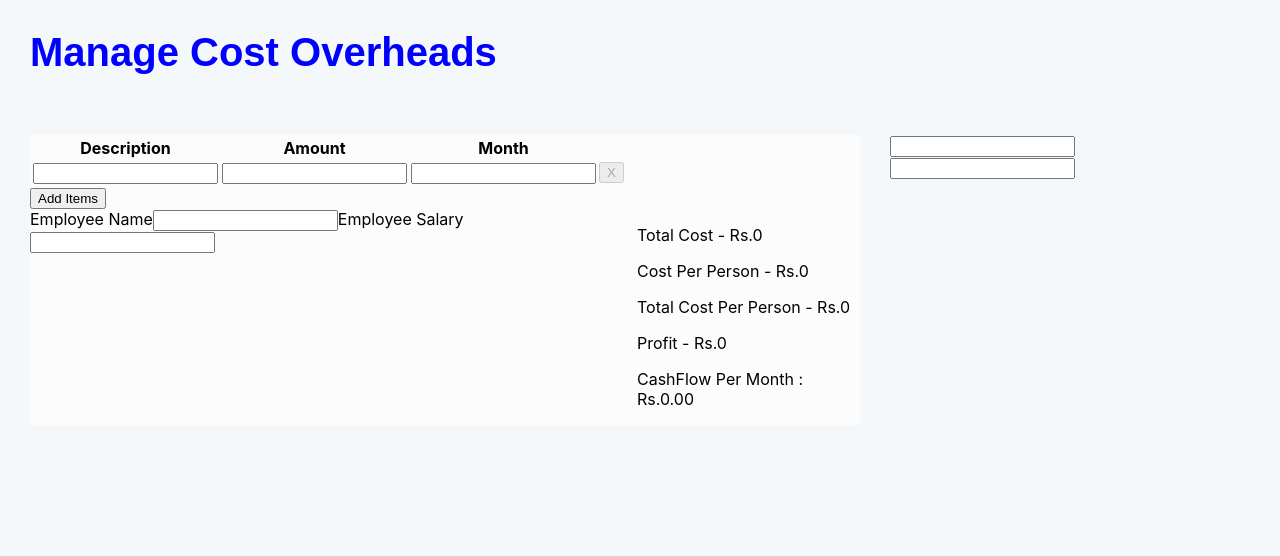
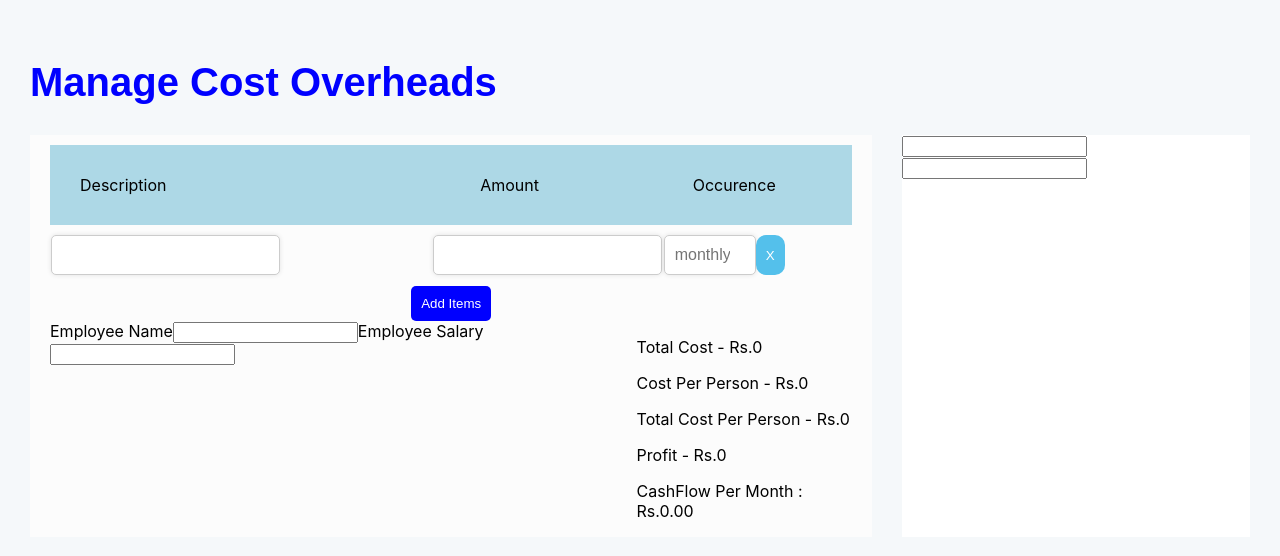
Before and after one commit to rohxnn/EmployeeCost, a React (Create React App) app: page / in a window 1280 px wide. Shown: the top 556 px of the page. Built offline with nearby package versions, Linux system fonts and the light colour scheme.

Commit message:
style(AppItem): style ui for add item

```diff
--- a/src/App.css
+++ b/src/App.css
@@ -6,7 +6,9 @@
 header {
   padding: 30px;
   font-size: 40px;
-  font-family:fantasy ;
+  font-family: fantasy;
   font-weight: bold;
   color: blue;
+  position: relative;
+  top: 30px;
 }
--- a/src/components/AddItem/AddItem.css
+++ b/src/components/AddItem/AddItem.css
@@ -1,12 +1,91 @@
 .box {
-    display: flex;
-    gap: 30px;
-    padding: 30px;
+  display: flex;
+  gap: 30px;
+  padding: 30px;
 }
+
 .sub-box {
-    width: 70%;
-    background-color: rgb(252, 252, 252);
+  padding: 10px 20px 0 20px;
+  width: 70%;
+  background-color: rgb(252, 252, 252);
 }
-.side-box {
+
+table {
+  width: 100%;
+  border-collapse: collapse;
+}
+
+td {
+  padding-top: 10px;
+}
+
+th {
+  font-weight: 400;
+}
+
+th:nth-child(1),
+td:nth-child(1) {
+  text-align: left;
 
 }
+
+th:nth-child(2) {
+  text-align: center;
+}
+
+td:nth-child(2) {
+  text-align: right;
+}
+
+th:nth-child(3),
+td:nth-child(3) {
+  text-align: left;
+}
+
+th {
+  padding: 30px;
+  background-color: lightblue;
+}
+
+.add-button {
+  margin-top: 10px;
+  padding: 10px;
+  background-color: blue;
+  color: white;
+  border: none;
+  border-radius: 5px;
+}
+
+.button-box {
+  display: flex;
+  justify-content: center;
+}
+
+.delete-button {
+  padding: 10px;
+  border-radius: 10px;
+  background-color: rgb(84, 192, 235);
+  color: white;
+  border: none;
+}
+
+.custom-input {
+  padding: 10px;
+  border: 1px solid #ccc;
+  border-radius: 5px;
+  box-shadow: 0 0 5px rgba(0, 0, 0, 0.1);
+  font-size: 16px;
+  outline: none;
+}
+
+.monthly-block {
+  display: flex;
+}
+
+.monthly-input {
+  width: 70px;
+}
+
+.side-box {
+  background-color: white;
+}
--- a/src/components/AddItem/AddItem.js
+++ b/src/components/AddItem/AddItem.js
@@ -19,7 +19,7 @@
   }
 
   const handleAddClick = () => {
-    setInputList([...inputList, { description: '', amount: '', month: '' }])
+    setInputList([...inputList, { description: '', amount: '', occurence: '' }])
   }
 
   // function getTotalAmount() {
@@ -41,49 +41,43 @@
 
   useEffect(() => {
     const newTotalAmount = inputList.reduce((accumulator, data) => {
-      return accumulator + (data.amount / data.month);
+      return accumulator + (data.amount / data.occurence);
     }, 0);
     console.log(newTotalAmount);
     setTotalAmount(newTotalAmount);
   }, [inputList]);
-
   return (
     <>
       <div className='box'>
         <div className='sub-box'>
-          {
-            updatedInputList.map((x, i) => {
-              return (
-                <div className='formBox' key={i}>
           <table>
-                  <thead>
-                    <tr>
+            <thead className="myTable">
+              <tr className="table-header">
                 <th>Description</th>
                 <th>Amount</th>
-                      <th>Month</th>
+                <th>Occurence</th>
               </tr>
             </thead>
+
             <tbody>
-                    <tr>
+              {updatedInputList.map((x, i) => (
+                <tr key={i}>
                   <td>
-                      <input type='text' name="description" value={x.description} onChange={(e) => handleInputChange(e, i)} />
+                    <input className='custom-input' type='text' name="description" value={x.description} onChange={(e) => handleInputChange(e, i)} />
                   </td>
                   <td>
-                      <input type='number' name="amount" value={x.amount} onChange={(e) => handleInputChange(e, i)} />
+                    <input className='custom-input' type='number' name="amount" value={x.amount} onChange={(e) => handleInputChange(e, i)} />
                   </td>
-                      <td>
-                      <input type='number' name="month" value={x.month} onChange={(e) => handleInputChange(e, i)} />
+                  <td className='monthly-block'>
+                    <input className='custom-input monthly-input' type='number' name="occurence" placeholder='monthly' value={x.month} onChange={(e) => handleInputChange(e, i)} />
+                    <button disabled={updatedInputList.length <= 1} className='delete-button' onClick={() => deleteSection(i)}>X</button>
                   </td>
-                        <button disabled={updatedInputList.length <= 1} onClick={() => deleteSection(i)}>X</button>
                 </tr>
+              ))}
             </tbody>
           </table>
-                </div>
-              );
-            })
-          }
-          <div>
-            <button onClick={handleAddClick}>Add Items</button>
+          <div className='button-box'>
+            <button className='add-button' onClick={handleAddClick}>Add Items</button>
           </div>
           <div>
             <EmployeeDetail
@@ -104,5 +98,4 @@
     </>
   );
 }
-
 export default AddItem;
```
Lines whose indentation alone changed are shown as unchanged.
